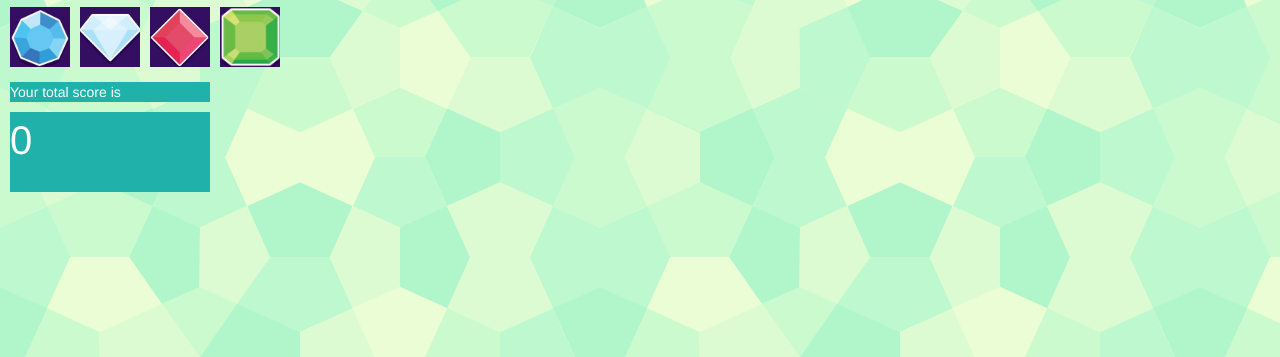
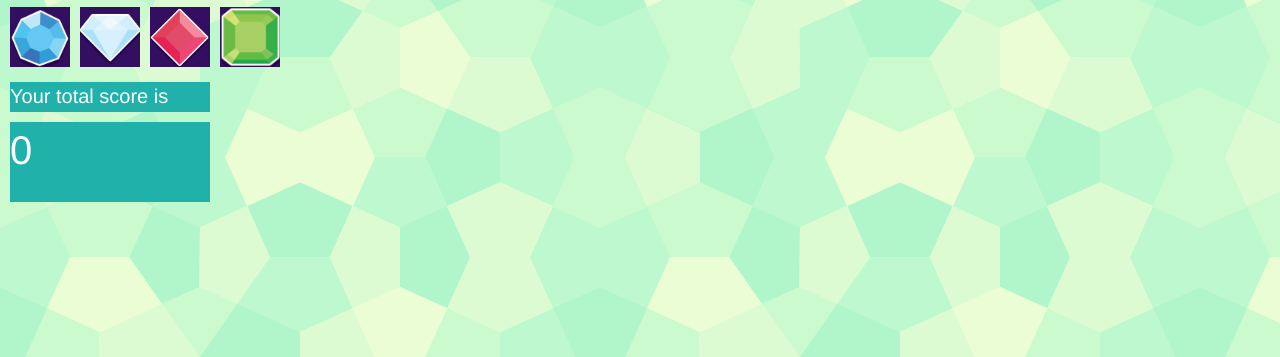
Before and after one commit to sonam25/CrystalsCollector-Game, a plain HTML site: page index.html in a window 1280 px wide. Shown: the part 443-800 px from the top of the page. Drawn offline with nearby package versions, Linux system fonts and the light colour scheme.

Commit message:
modification in score div font size increase

```diff
--- a/assets/css/style.css
+++ b/assets/css/style.css
@@ -34,9 +34,10 @@ article{
 .score{
     background-color:lightseagreen;
     color: white;
-    height: 20px;
+    height: 30px;
     width: 200px;
     margin: 10px 0px 5px 10px;
+    font-size:20px;
 }
 .userguess{
     background-color:lightseagreen;
@@ -53,7 +54,7 @@ font-size: 40px;
 
 .crystals{
     display:flex;
-    align :center;
+    align: center;
 }
 .crystal{
 
```
